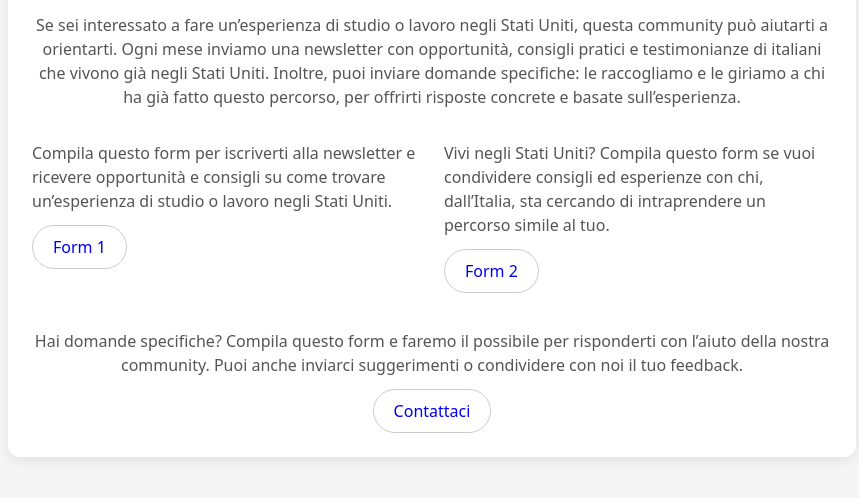
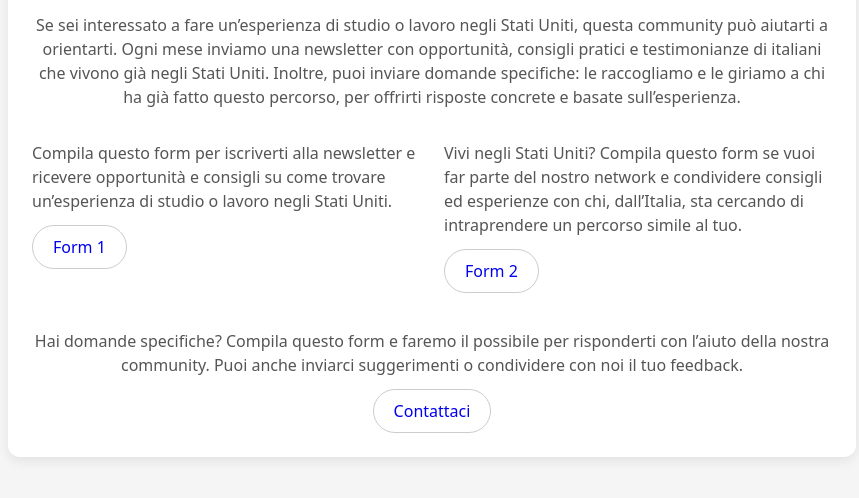
Before and after one commit to riccardo2negri/italian_us_network, a plain HTML site: page index.html in a window 1280 px wide. Shown: the part 204-702 px from the top of the page, without its empty margins (208-1067 px from the left). Drawn offline with Linux system fonts and the light colour scheme.

Commit message:
Update form invitation text in index.html

```diff
--- a/index.html
+++ b/index.html
@@ -100,7 +100,7 @@
       <div class="form-card">
         <p>
           Vivi negli Stati Uniti?
-          Compila questo form se vuoi condividere consigli ed esperienze con chi, dall’Italia, sta cercando di intraprendere un percorso simile al tuo.
+          Compila questo form se vuoi far parte del nostro network e condividere consigli ed esperienze con chi, dall’Italia, sta cercando di intraprendere un percorso simile al tuo.
         </p>
         <a
           class="button"
```
